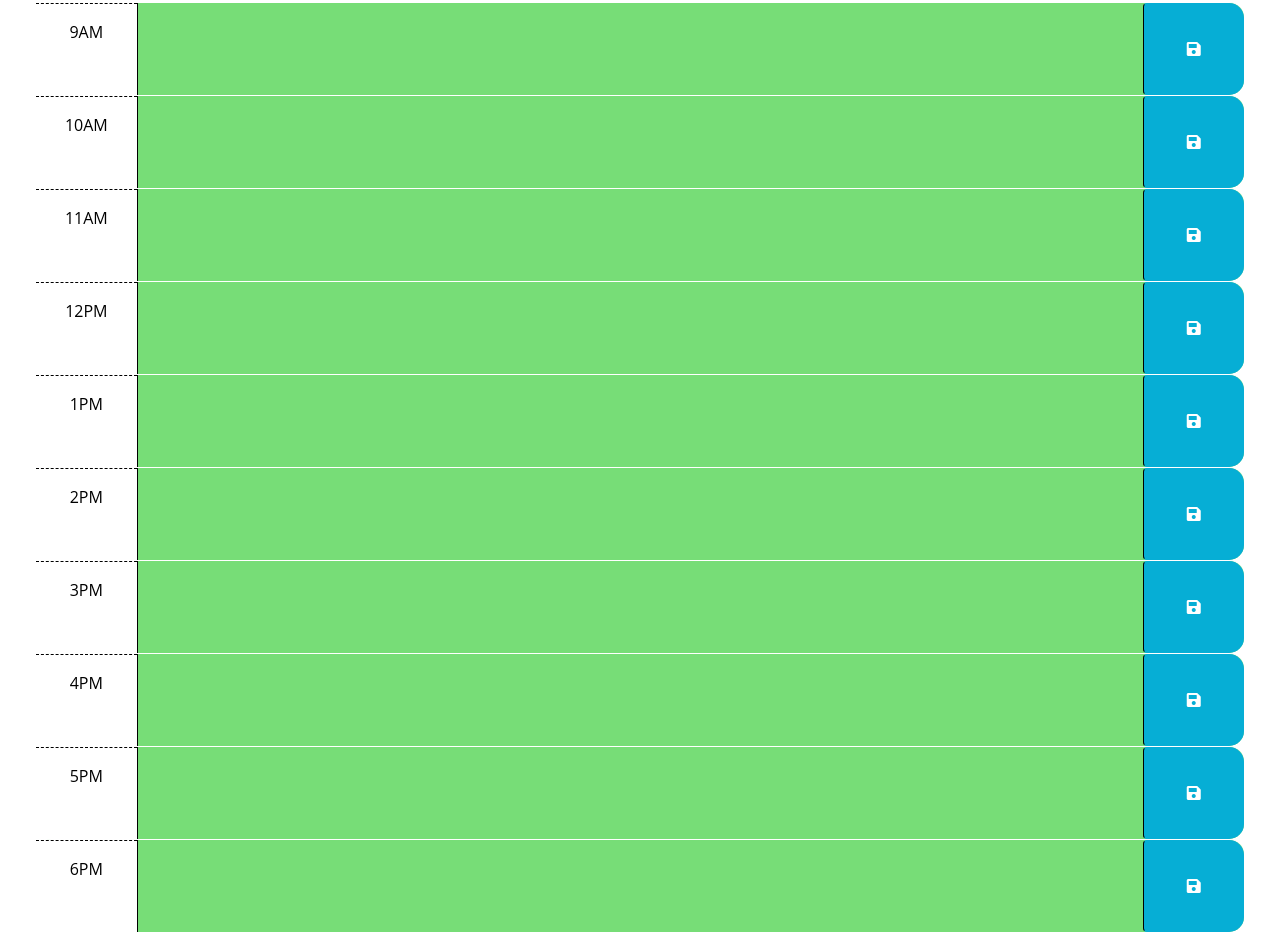
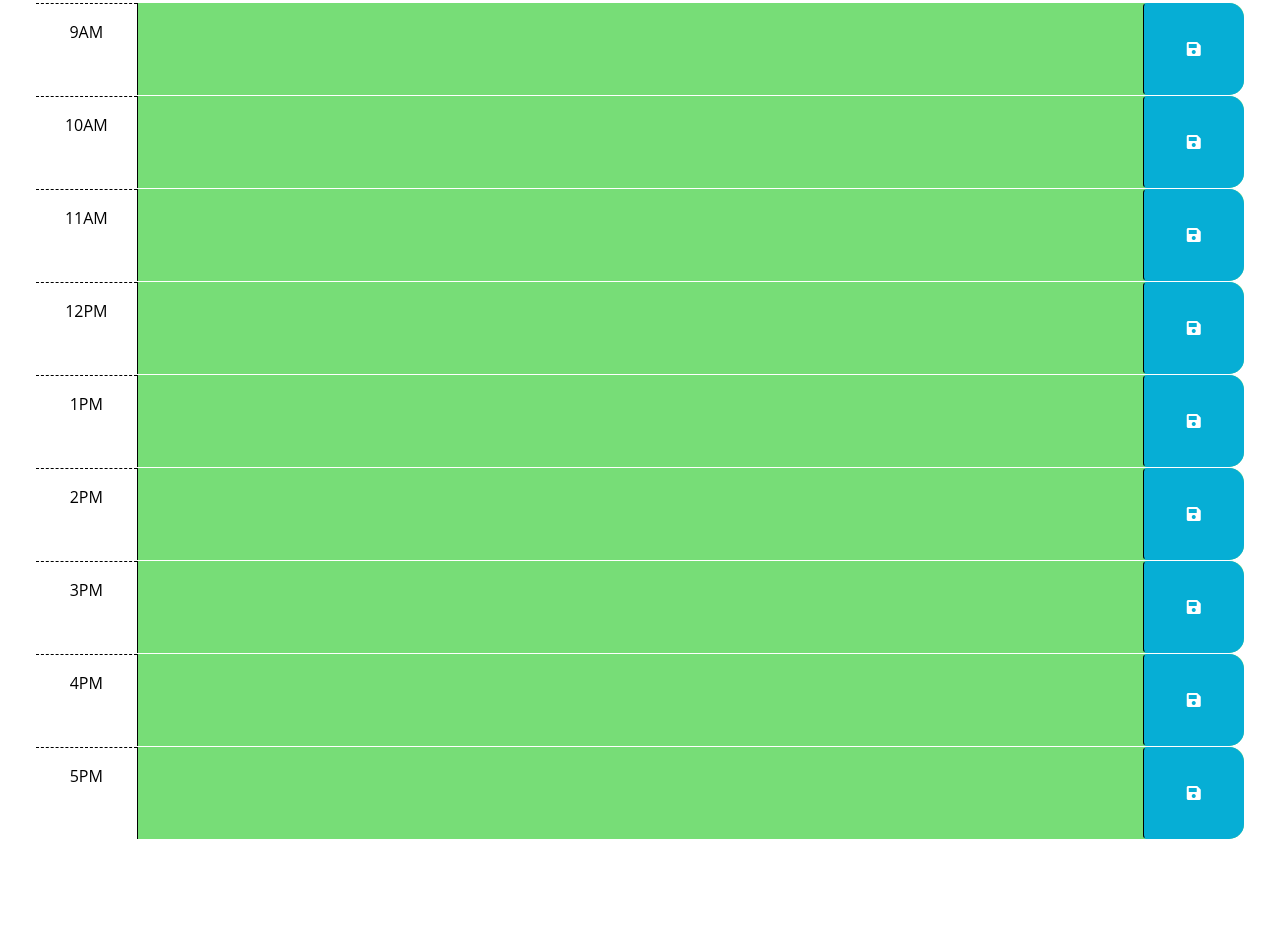
Before and after one commit to Phansen47/WorkDayScheduler, a plain HTML site: page Develop/index.html in a window 1280 px wide. Shown: the part 295-1227 px from the top of the page. After the commit the page ends 1134 px from the top, so only its background shows below. Drawn offline with nearby package versions, Linux system fonts and the light colour scheme.

Commit message:
Deleted 6 PM timeslot to better fit mockup

```diff
--- a/Develop/index.html
+++ b/Develop/index.html
@@ -125,17 +125,6 @@
         </button>
       </div>
 
-      <!-- 6PM timeblock -->
-
-      <div id="hour-18" class="row time-block">
-        <div class="col-2 col-md-1 hour text-center py-3">6PM</div>
-        <textarea class="col-8 col-md-10 description" rows="3"> </textarea>
-        <button class="btn saveBtn col-2 col-md-1" aria-label="save">
-          <i class="fas fa-save" aria-hidden="true"></i>
-        </button>
-      </div>
-    </div>
-
     <!-- jquery and javascript connections -->
 
     <script src="https://cdnjs.cloudflare.com/ajax/libs/jquery/3.2.1/jquery.min.js"></script>
```
Also changed, not shown: 1 other file.
